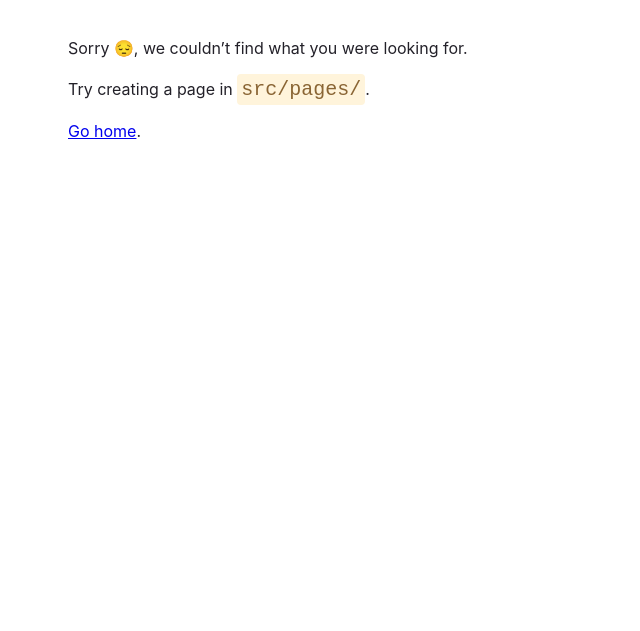
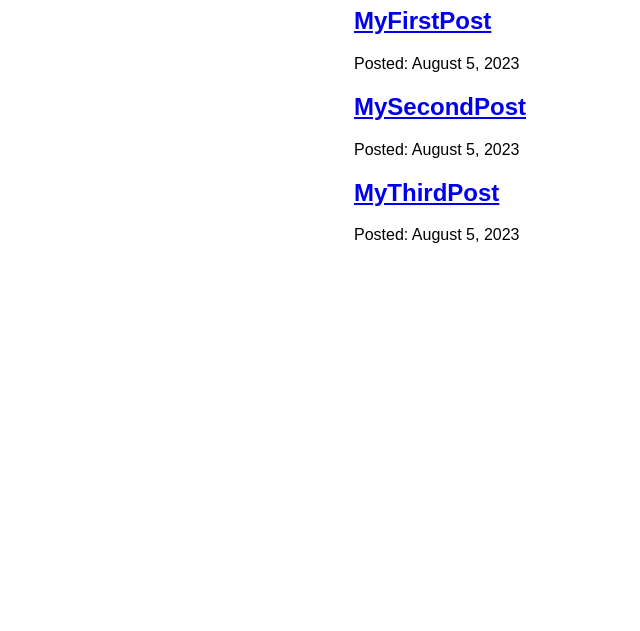
Before and after one commit to Seungyeon0321/gatsby_Blog_Project, a Gatsby site: page /blog in a window 1280 px wide. Before the commit this address had no page. Shown: the part 169-800 px from the top of the page, without its empty margins (36-676 px from the left). Built offline with nearby package versions, Linux system fonts and the light colour scheme; Gatsby itself is replaced by a stand-in of ours.

Commit message:
Gatsby Tutorial 6

```diff
--- a/blog/post1.mdx
+++ b/blog/post1.mdx
@@ -1,7 +1,7 @@
 ---
-name: "My first Post"
+name: "MyFirstPost"
 date: "2023-08-05"
-slug: "Practice Markup Language"
+slug: "my-first-post"
 ---
 
 This is my first post on this blog! Isn't it _great_?
--- a/blog/post2.mdx
+++ b/blog/post2.mdx
@@ -1,7 +1,7 @@
 ---
-name: "My Second Post"
+name: "MySecondPost"
 date: "2023-08-05"
-slug: "Doing nothing"
+slug: "my-second-post"
 ---
 
 What should I write down on this post?
--- a/blog/post3.mdx
+++ b/blog/post3.mdx
@@ -1,7 +1,7 @@
 ---
-name: "My Third Post"
+name: "MyThirdPost"
 date: "2023-08-05"
-slug: "Hello"
+slug: "my-third-post"
 ---
 
 Hello World
--- /dev/null
+++ b/src/pages/blog/index.js
@@ -0,0 +1,40 @@
+import * as React from "react";
+import { Link, graphql } from "gatsby";
+import Layout from "../../components/layout";
+import Seo from "../../components/seo";
+
+const BlogPage = ({ data }) => {
+  return (
+    <Layout pageTitle="My Blog Posts">
+      {data.allMdx.nodes.map((node) => (
+        <article key={node.id}>
+          <h2>
+            <Link to={`/blog/${node.frontmatter.slug}`}>
+              {node.frontmatter.name}
+            </Link>
+          </h2>
+          <p>Posted: {node.frontmatter.date}</p>
+        </article>
+      ))}
+    </Layout>
+  );
+};
+
+export const query = graphql`
+  query {
+    allMdx(sort: { frontmatter: { date: DESC } }) {
+      nodes {
+        frontmatter {
+          slug
+          date(formatString: "MMMM D, YYYY")
+          name
+        }
+        id
+      }
+    }
+  }
+`;
+
+const Head = () => <Seo title="My Blog Posts"></Seo>;
+
+export default BlogPage;
```
Also changed, not shown: src/pages/blog/{mdx.frontmatter__slug}.js (added, +57 -0 lines).
